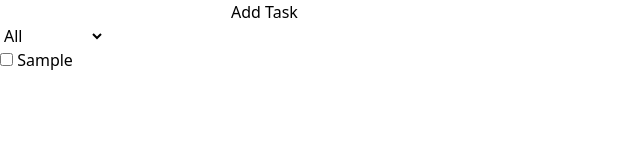
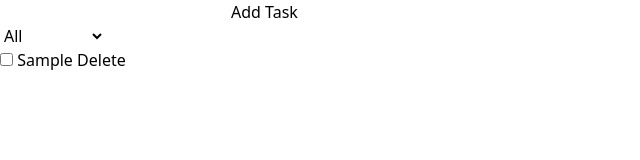
Before and after one commit to MuhammadFazly471/32-pbk-uts-233510501, a Vue app: page / in a window 1280 px wide. Both pictures are taken after typing "Sample" into the empty fields and a click on the button "Add Task". Shown: the top 160 px of the page, without its empty margins (0-640 px from the left). Built offline with nearby package versions, Linux system fonts and the light colour scheme.

Commit message:
fitur delete task

```diff
--- a/src/App.vue
+++ b/src/App.vue
@@ -29,6 +29,10 @@
   return tasks.value
 })
 
+const deleteTask = (task) => {
+  tasks.value = tasks.value.filter(t => t.id !== task.id)
+}
+
 </script>
 
 <template>
@@ -48,10 +52,10 @@
       <li v-for="task in filteredTasks" :key="task.id">
         <input type="checkbox" v-model="task.completed" @change="toggleTask(task)" />
         {{ task.title }}
+
+        <button @click="deleteTask(task)">Delete</button>
       </li>
     </ul>
   </div>
 
 </template>
-
-<style scoped></style>
```
